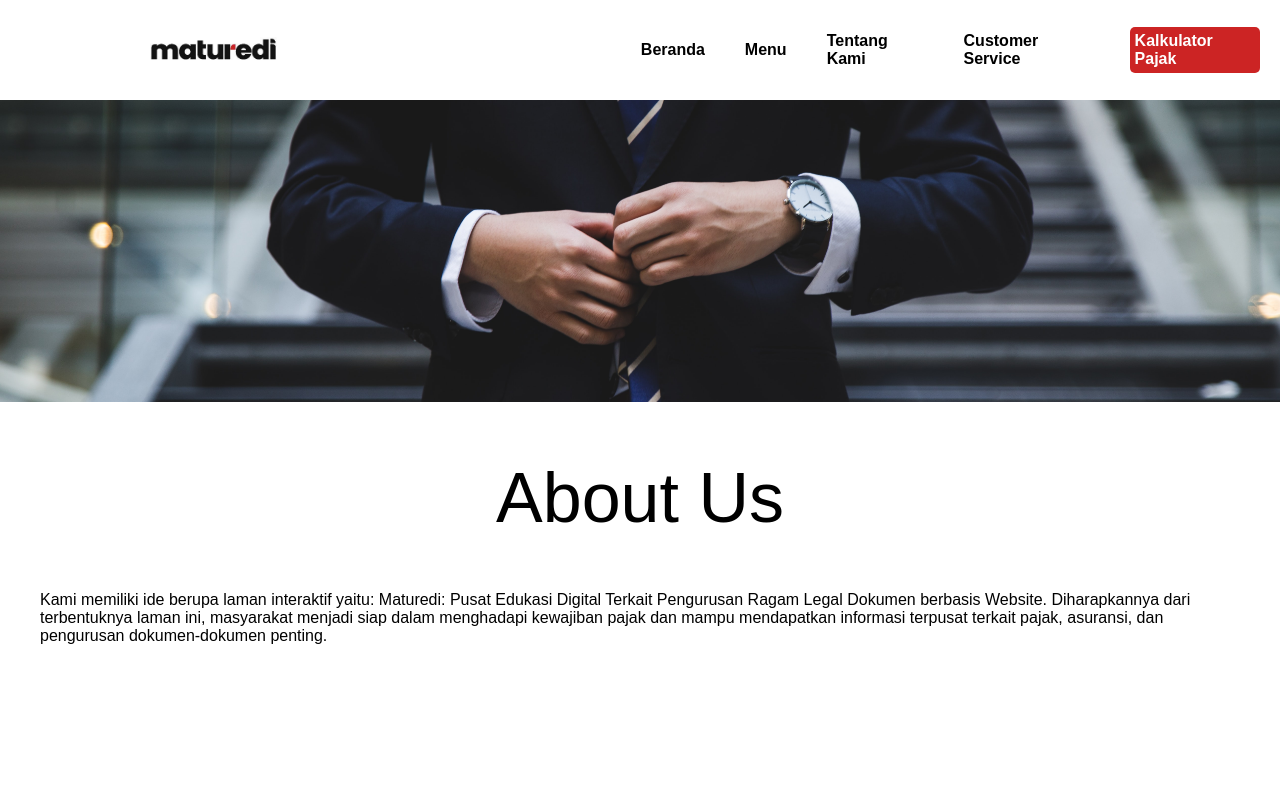
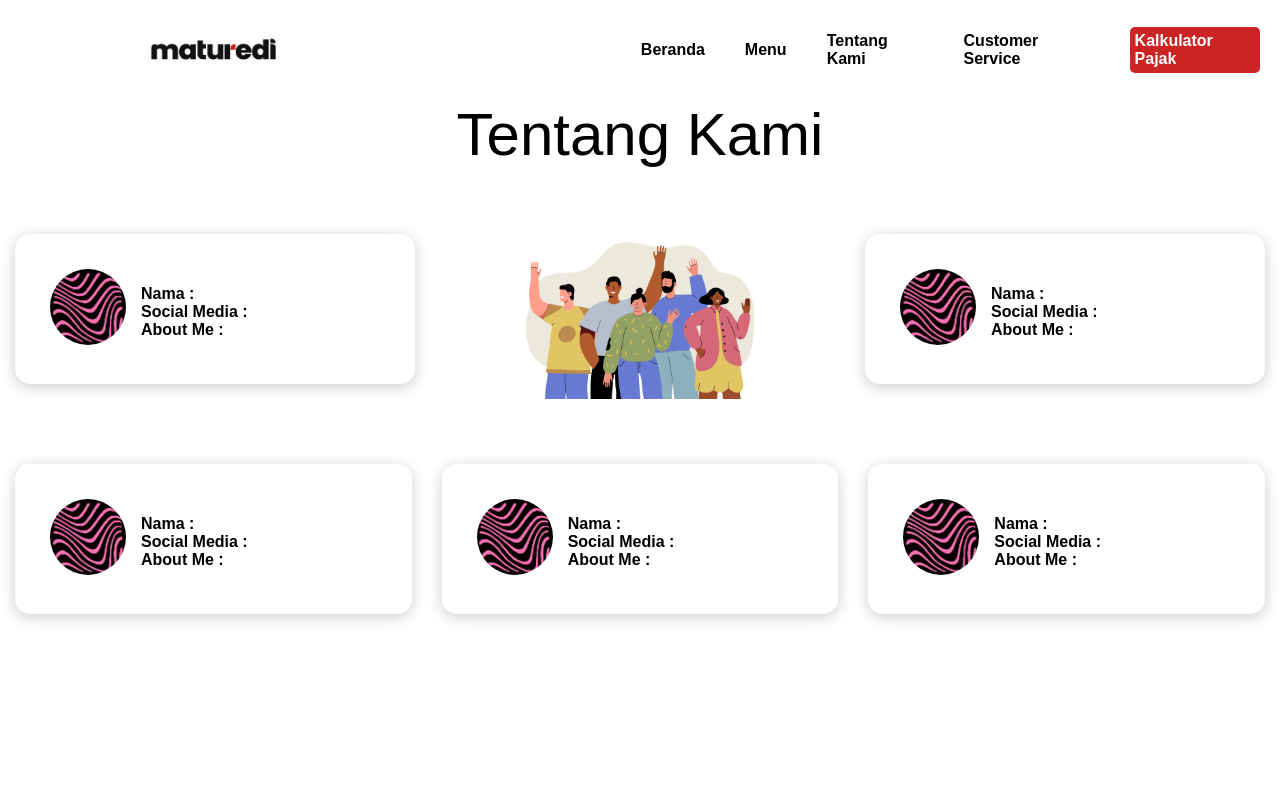
Before and after one commit to rahmi-na/capstone-project, a React (Create React App) app: page /about in a window 1280 px wide. Shown: the top 800 px of the page. Built offline with nearby package versions, Linux system fonts and the light colour scheme.

Commit message:
fix the AboutUs Page design

```diff
--- a/src/pages/About.js
+++ b/src/pages/About.js
@@ -1,26 +1,61 @@
-import React from 'react';
+import React from 'react'
+import '../style/About.css';
 import Navbar from '../components/Navbar';
 import Footer from '../components/Footer';
-import Law from '../assets/Law.jpg';
-import '../style/About.css';
+import Photo from '../assets/Photo.jpg';
+import AboutUs from '../assets/AboutUs.jpg';
+import Avatar from '@mui/material/Avatar';
 
 function About() {
   return (
     <div>
-        <Navbar/>
-        <div className='about'>
-            <div className='aboutTop' style={{ backgroundImage: `url(${Law})`}}></div>
-            <div className='aboutBottom'>
-                <h1>About Us</h1>
-                <p>Kami memiliki ide berupa laman interaktif yaitu: Maturedi:
-                    Pusat Edukasi Digital Terkait Pengurusan Ragam Legal Dokumen berbasis Website.
-                    Diharapkannya dari terbentuknya laman ini, masyarakat menjadi siap dalam menghadapi
-                    kewajiban pajak dan mampu mendapatkan informasi terpusat terkait pajak, asuransi,
-                    dan pengurusan dokumen-dokumen penting.
-                </p>
+      <Navbar/>
+      <div className='title'> Tentang Kami </div>
+        <div className='index'>
+
+          <div className='RowTop'>
+            <div className='benner'>
+              <div className='photoProfil'>
+                <Avatar alt="" src={Photo} sx={{ width: 76, height: 76 }}/>
+                <p> Nama : <br/>Social Media : <br/>About Me : </p>
+              </div>
             </div>
+
+              <img className='background' src={AboutUs}/>
+
+            <div className='benner'>
+              <div className='photoProfil'>
+                <Avatar alt="" src={Photo} sx={{ width: 76, height: 76 }}/>
+                <p> Nama : <br/>Social Media : <br/>About Me : </p>
+              </div>
+            </div>
+          </div>
+
+          <div className='RowBottom'>
+            <div className='benner'>
+              <div className='photoProfil'>
+                <Avatar alt="" src={Photo} sx={{ width: 76, height: 76 }}/>
+                <p> Nama : <br/>Social Media : <br/>About Me : </p>
+              </div>
+            </div>
+
+            <div className='benner'>
+              <div className='photoProfil'>
+                <Avatar alt="" src={Photo} sx={{ width: 76, height: 76 }}/>
+                <p> Nama : <br/>Social Media : <br/>About Me : </p>
+              </div>
+            </div>
+
+            <div className='benner'>
+              <div className='photoProfil'>
+                <Avatar alt="" src={Photo} sx={{ width: 76, height: 76 }}/>
+                <p> Nama : <br/>Social Media : <br/>About Me : </p>
+              </div>
+            </div>
+          </div>
+
         </div>
-        <Footer/>
+      <Footer/>
     </div>
   )
 }
--- a/src/style/About.css
+++ b/src/style/About.css
@@ -1,69 +1,65 @@
-.about {
+.index {
   width: 100%;
-    height: 90vh;
+  height: 80vh;
+  background-color: white;
+  margin-top: 50px;
+  /* display: flex;
+  flex-direction: row;
+  flex-wrap: wrap;
+  justify-content: space-between; */
+}
+
+.background {
+  width: 20%;
+  height: auto;
   display: flex;
   flex-direction: column;
+  /* background-position: center;
+  background-repeat: no-repeat;
+  background-size: cover; */
+
 }
 
-  .aboutTop {
-    width: 100%;
-    height: 45%;
-    background-position: center;
-    background-repeat: no-repeat;
-    background-size: cover;
-    font-family: "Gill Sans", "Gill Sans MT", Calibri, "Trebuchet MS", sans-serif;
+.title {
+  font-size: 60px;
+  text-align: center;
 }
 
-  .aboutBottom {
+.RowTop {
   display: flex;
-    flex-direction: column;
-    height: 55%;
-    align-items: center;
+  flex-direction: row;
+  justify-content: space-between;
+}
+
+.RowBottom {
+  display: flex;
+  flex-direction: row;
+  justify-content: space-between;
   margin-top: 50px;
 }
 
-  .aboutBottom p {
-    width: 1200px;
+.benner {
+  display: flex;
+  flex-direction: column;
+  border-radius: 15px;
+  width: 400px;
+  height: 150px;
+  margin: 15px;
+  box-shadow: 0px 3px 15px rgba(0, 0, 0, 0.2);
 }
 
-  .about .aboutBottom h1 {
-    font-weight: 400;
-    font-size: 70px;
-    color: black;
-    height: 30px;
-    display: flex;
-    justify-content: center;
-    transform: translateY(-40px);
+.benner:hover {
+  box-shadow: 0px 3px 15px rgba(0, 0, 0, 0.5);
+  transition: 0.3s ease-in;
 }
 
-  @media only screen and (max-width: 650px) {
-    .about {
-      justify-content: center;
-      align-items: center;
+.photoProfil {
+  display: flex;
+  flex-direction: row;
+  padding: 35px;
 }
 
-    .aboutBottom {
-      margin-left: 0px;
-      border-radius: 5px;
-      padding: 10px;
-      width: 80%;
-      display: flex;
-      justify-content: center;
-      align-items: center;
-      flex-direction: column;
-      background-color: #121619;
-      color: white;
+.photoProfil p {
+  margin-left: 15px;
+  font-weight: bold;
 }
-
-    .aboutBottom h1 {
-      font-size: 20px;
-      height: 20px;
-      color: white !important;
-
-    }
-
-    .aboutBottom p {
-      font-size: 12px;
-      color: white;
-    }
-}
```
Also changed, not shown: src/assets/AboutUs.jpg (added), src/assets/Photo.jpg (added), src/style/kalkulatorPajak.css (added). Lines whose indentation alone changed are shown as unchanged.
